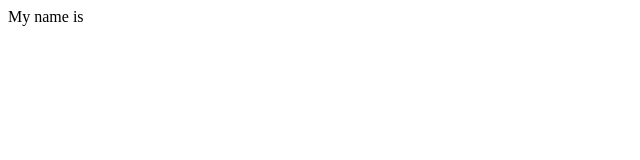
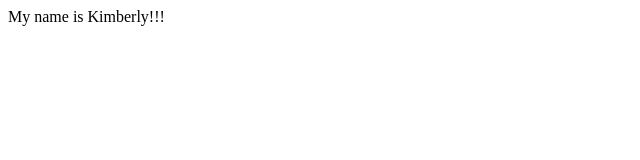
Before and after one commit to kimber-denni/first-github-project, a plain HTML site: page index.html in a window 1280 px wide. Shown: the whole page, without its empty margins (0-640 px from the left). Drawn offline with Linux system fonts and the light colour scheme.

Commit message:
Emphasize the name

```diff
--- a/index.html
+++ b/index.html
@@ -6,6 +6,6 @@
     <title>Document</title>
 </head>
 <body>
-    My name is
+    My name is Kimberly!!!
 </body>
 </html>
```
Also changed, not shown: about.html (deleted).
